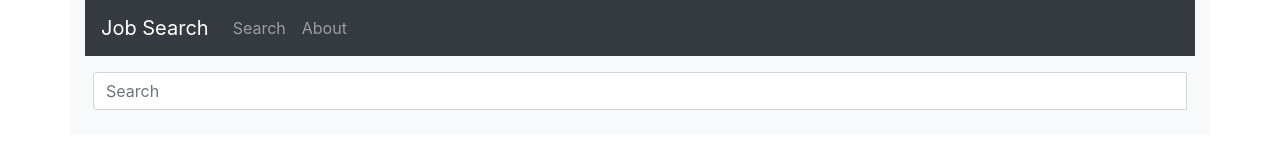
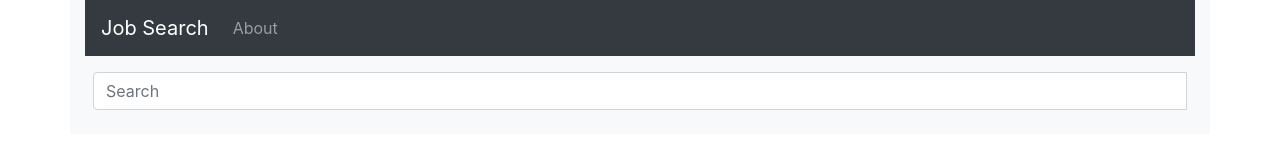
Before and after one commit to yasithdev/job-search-engine, a Next.js app in the folder webui/: page / in a window 1280 px wide. Shown: the top 160 px of the page. Built offline with nearby package versions, Linux system fonts and the light colour scheme; some icons are missing.

Commit message:
make header more intuitive

```diff
--- a/webui/components/Header.js
+++ b/webui/components/Header.js
@@ -2,11 +2,8 @@ import Link from 'next/link'
 
 const Header = (props) => (
   <nav className="navbar navbar-expand navbar-dark bg-dark mb-2">
-    <a className="navbar-brand text-white">Job Search</a>
+    <Link href="/"><a className="navbar-brand">Job Search</a></Link>
     <ul className="navbar-nav mr-auto">
-      <li className="nav-item">
-        <Link href="/"><a className="nav-link">Search</a></Link>
-      </li>
       <li className="nav-item">
         <Link href="/about"><a className="nav-link">About</a></Link>
       </li>
```
